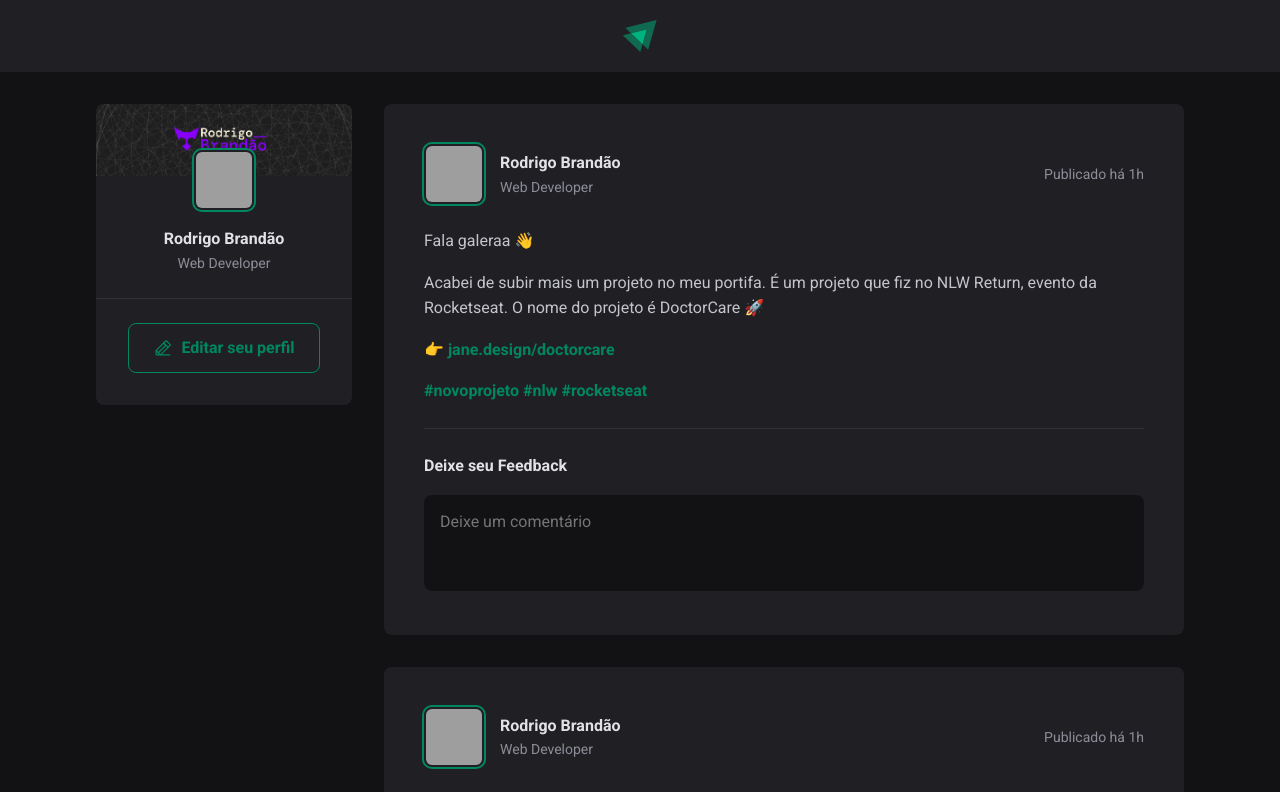
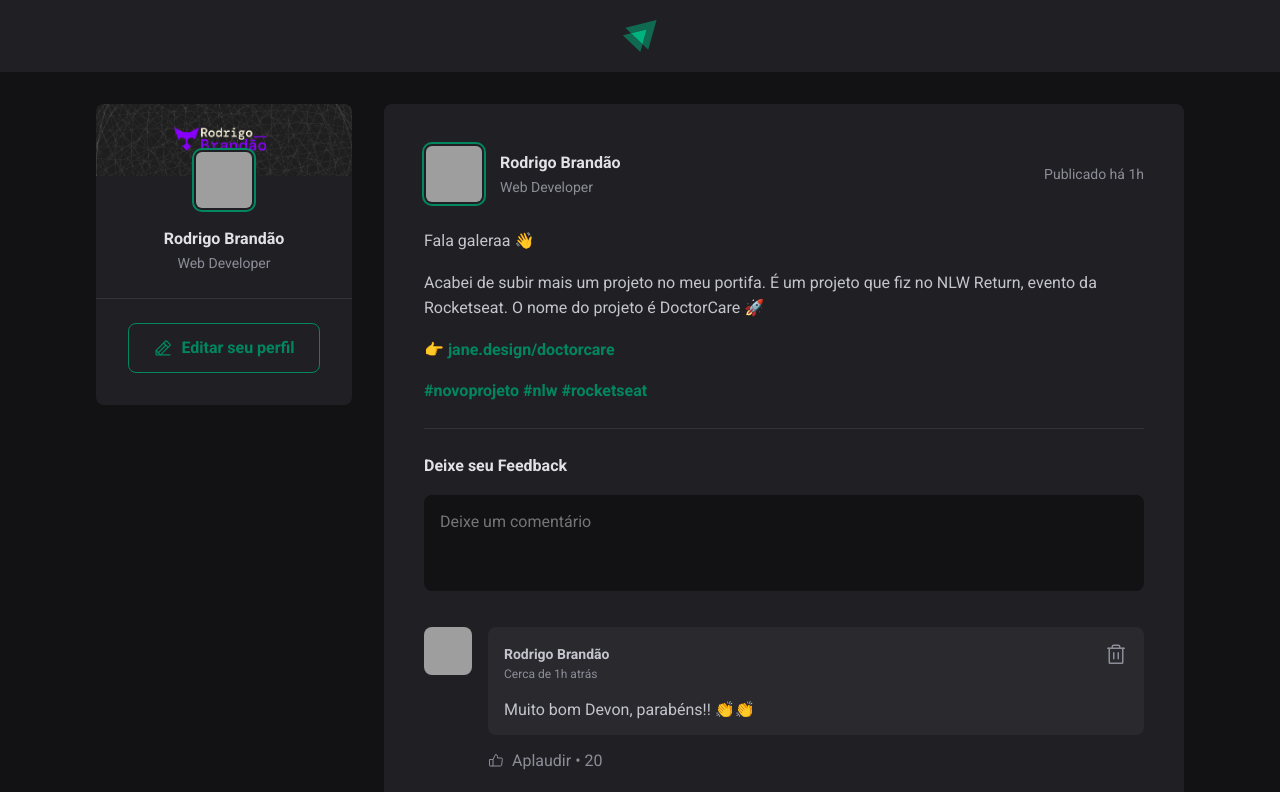
Before and after one commit to sirwhod/Ignite-Feed, a React (Vite) app: page / in a window 1280 px wide. Shown: the top 792 px of the page. Built offline with nearby package versions, Linux system fonts and the light colour scheme; grey boxes are pictures that could not be loaded.

Commit message:
Finalizando Componente Comment

```diff
--- a/src/Components/Comment.jsx
+++ b/src/Components/Comment.jsx
@@ -1,3 +1,4 @@
+import { ThumbsUp, Trash } from 'phosphor-react'
 import styles from './Comment.module.css'
 
 export function Comment() {
@@ -13,13 +14,18 @@
               <time title="26 de Setembro ás 10:08h" dateTime="2022-09-26 10:08:00" >Cerca de 1h atrás</time>
             </div>
 
-            <button title="Excluir"></button>
+            <button title="Deletar Comentário">
+              <Trash  size={24}/>
+            </button>
           </header>
 
           <p>Muito bom Devon, parabéns!! 👏👏</p>
         </div>
         <footer>
-          Aplaudir
+          <button>
+            <ThumbsUp />
+            Aplaudir <span>20</span>
+          </button>
         </footer>
       </div>
     </div>
--- a/src/Components/Comment.module.css
+++ b/src/Components/Comment.module.css
@@ -0,0 +1,88 @@
+.comment {
+  margin-top: 1.5rem;
+  display: flex;
+  gap: 1rem;
+}
+
+.comment > img {
+  width: 3rem;
+  height: 3rem;
+  border-radius: 8px;
+}
+
+.commentBox {
+  flex: 1;
+}
+
+.commentContent {
+  background-color: var(--gray-700);
+  border-radius: 8px;
+  padding: 1rem;
+}
+
+.commentContent header {
+  display: flex;
+  align-items: flex-start;
+  justify-content: space-between;
+}
+
+.authorAndTime strong {
+  display: block;
+  font-size: 0.875rem;
+  line-height: 1.6;
+}
+
+.authorAndTime time {
+  display: block;
+  font-size: 0.75rem;
+  line-height: 1.6;
+  color: var(--gray-400);
+}
+
+.commentContent header button {
+  background: transparent;
+  border: none;
+  color: var(--gray-400);
+  cursor: pointer;
+
+  line-height: 0;
+  border-radius: 2px;
+}
+
+.commentContent header button:hover {
+  color: var(--red-500);
+}
+
+.commentContent p {
+  margin-top: 1rem;
+  color: var(--gray-300);
+}
+
+.commentBox footer {
+  margin-top: 1rem;
+}
+
+.commentBox footer button {
+  background: transparent;
+  border: 0;
+  color: var(--gray-400);
+  cursor: pointer;
+
+  display: flex;
+  align-items: center;
+
+  border-radius: 2px;
+}
+
+.commentBox footer button:hover {
+  color: var(--green-300)
+}
+
+.commentBox footer button svg {
+  margin-right: 0.5rem ;
+}
+
+.commentBox footer button span::before {
+  content: "\2022";
+  padding: 0 0.25rem;
+}
--- a/src/Components/Post.jsx
+++ b/src/Components/Post.jsx
@@ -1,3 +1,4 @@
+import { Comment } from './Comment'
 import styles from './Post.module.css'
 
 
@@ -40,6 +41,12 @@
           <button type="submit">Publicar</button>
         </footer>
       </form>
+
+      <div className={styles.commentList}>
+        <Comment />
+        <Comment />
+        <Comment />
+      </div>
     </article>
   )
 }
--- a/src/Components/Post.module.css
+++ b/src/Components/Post.module.css
@@ -122,3 +122,7 @@
 .commentForm button[type="submit"]:hover {
   background-color: var(--green-300)
 }
+
+.commentList {
+  margin-top: 2rem;
+}
--- a/src/global.css
+++ b/src/global.css
@@ -8,8 +8,10 @@
   --gray-800: #202024;
   --gray-900: #121214;
 
-  --green-300: #00B37E;
+  --green-300: #00b37e;
   --green-500: #00875f;
+
+  --red-500: #f75a68;
 }
 
 :focus {
@@ -29,7 +31,10 @@
   -webkit-font-smoothing: antialiased;
 }
 
-body, input, textarea, button {
+body,
+input,
+textarea,
+button {
   font-family: 'Roboto', sans-serif;
   font-weight: 400;
   font-size: 1rem;
```
